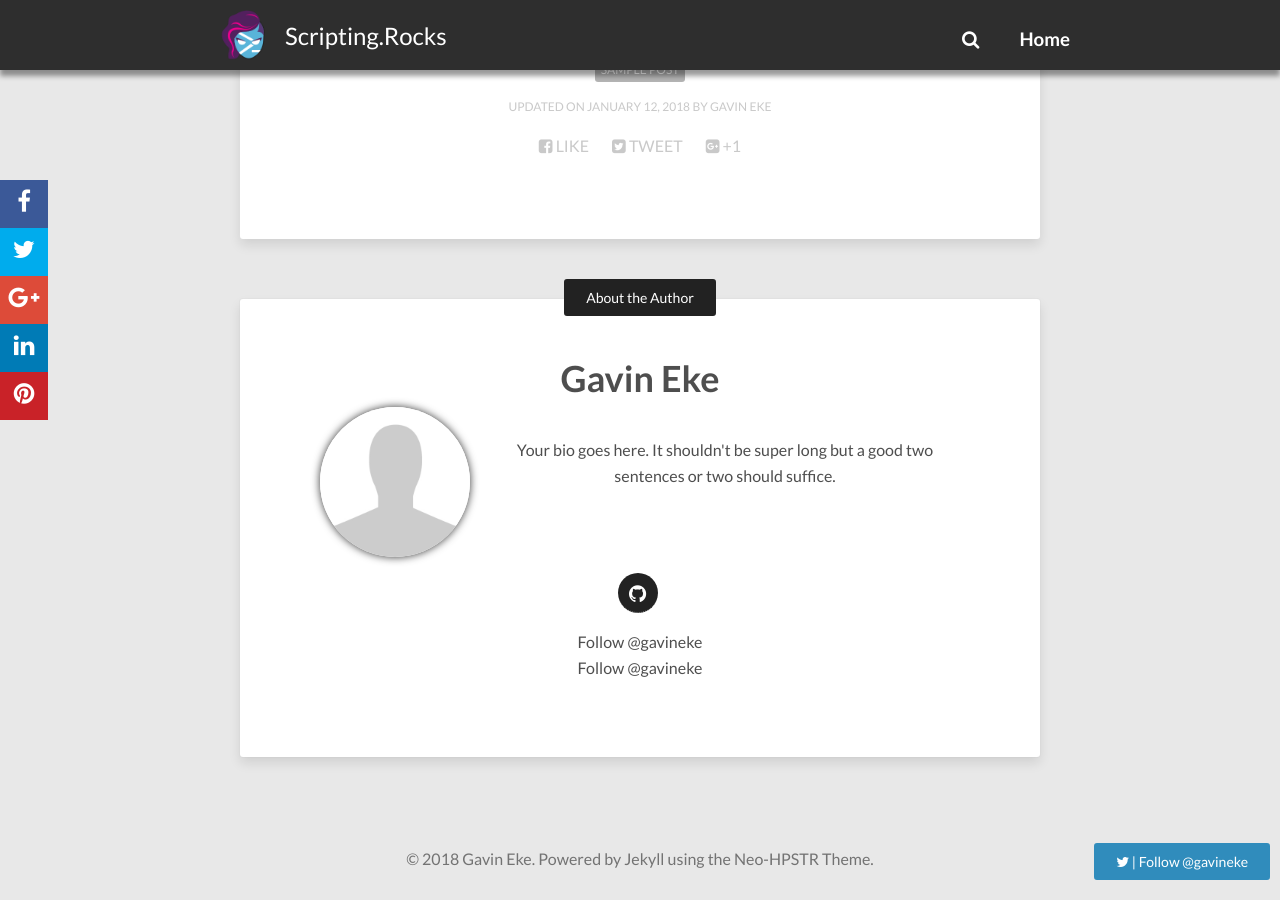
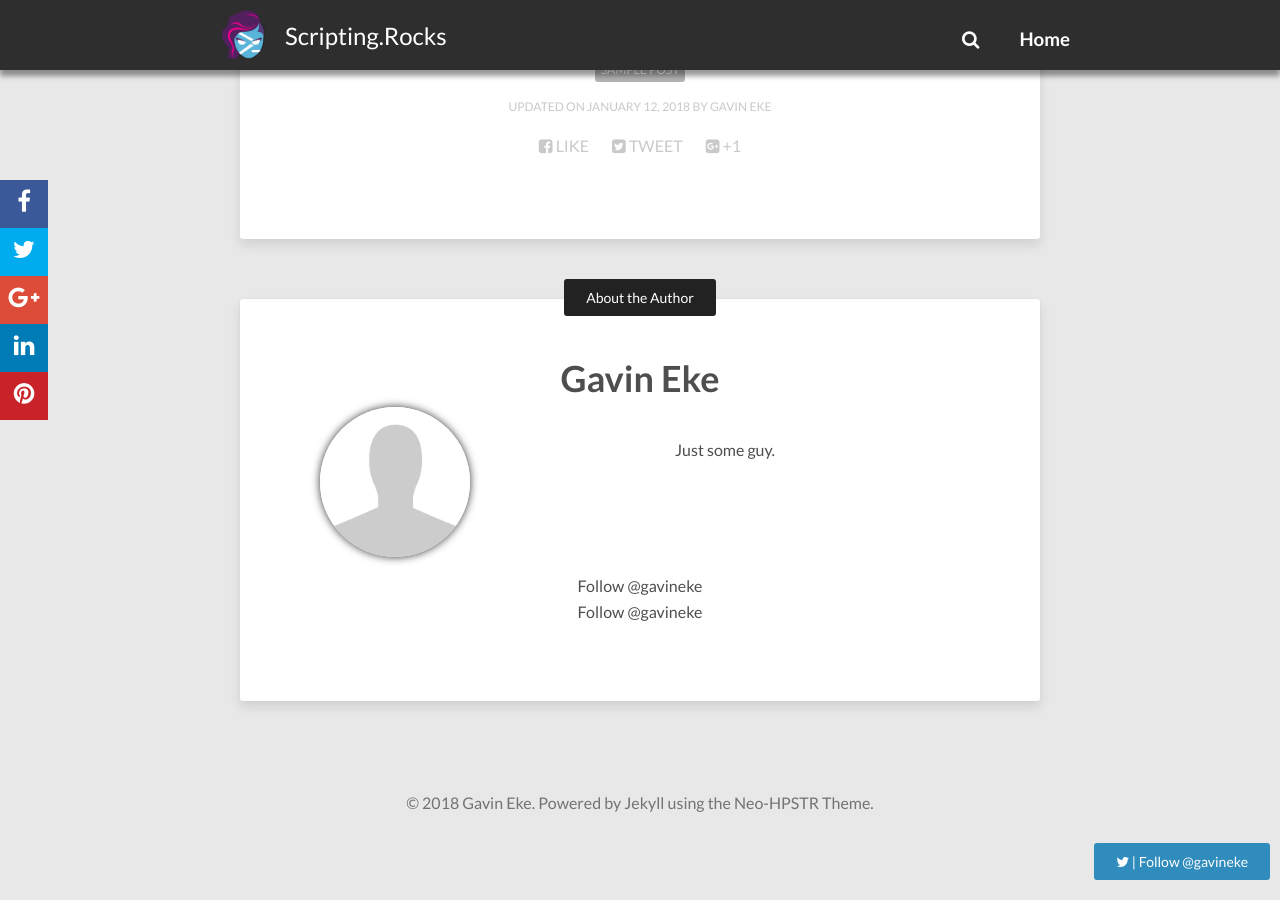
Before and after one commit to GavinEke/ScriptingRocks, a Jekyll site: the page built from _posts/2018-01-12-pscore-60-ga.md, in a window 1280 px wide and 900 px high, scrolled down 2034 px. Built offline with Jekyll 4.4.1, drawn with Linux system fonts in a browser that asks for light colours; nearby versions of some CDN libraries; comment, search, counter and statistics services are not loaded.

Commit message:
Update _config.yml

```diff
--- a/_config.yml
+++ b/_config.yml
@@ -42,8 +42,8 @@ owner:
   name:           Gavin Eke
   site:           http://gavineke.com
   avatar:         images/avatar.jpg
-  bio:            "Your bio goes here. It shouldn't be super long but a good two sentences or two should suffice."
-  email:
+  bio:            "Just some guy."
+#  email:
   # Twitter nick for use in Twitter cards and follow button.
   twitter: gavineke # if no twitter in this config, the twitter follow button will be removed
   # GitHub nick for use in follow button in author block.
@@ -54,22 +54,22 @@ owner:
 twitter: gavineke
 
 # Social networking links used in author block underneath posts. Update and remove as you like.
-social:
-  - title: "github"
-    url: "https://github.com/gavineke"
+#social:
+#  - title: "github"
+#    url: "https://github.com/gavineke"
 #  - title: "linkedin"
 #    url: "https://br.linkedin.com/in/aronbordin"
 #  - title: "youtube"
 #    url: "https://www.youtube.com/channel/UCfnSek-9HPWOx5e2pH7VFgg"
 
 # Background image to be tiled on all pages
-background:
+#background:
 
 # Analytics and webmaster tools stuff goes here
-google_analytics:
-google_verify:
+#google_analytics:
+#google_verify:
 # https://ssl.bing.com/webmaster/configure/verify/ownership Option 2 content= goes here
-bing_verify:
+#bing_verify:
 
 # http://en.wikipedia.org/wiki/List_of_tz_database_time_zones
 timezone:    Australia/Sydney
```
